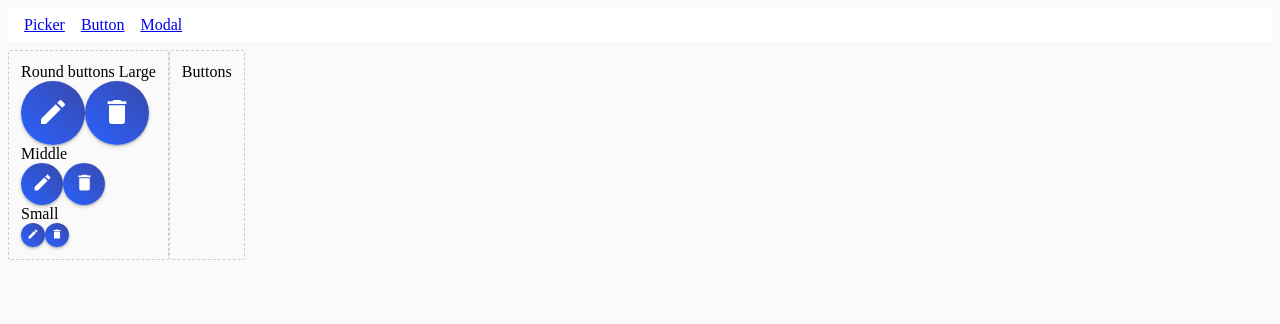
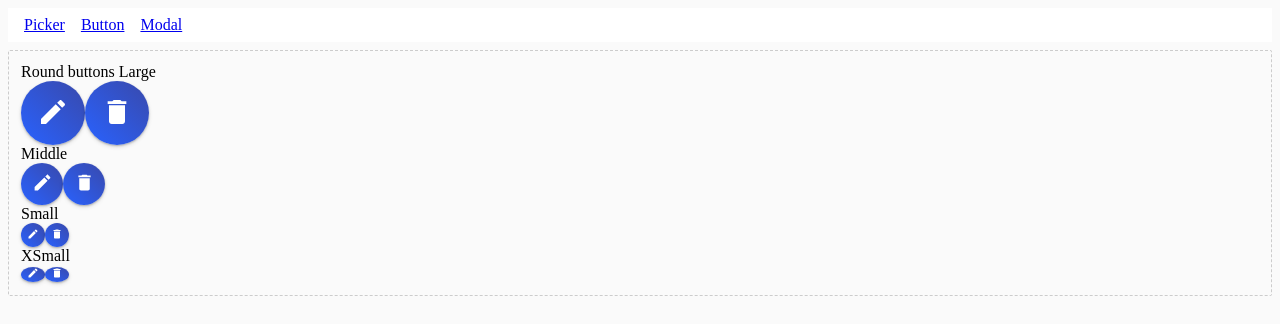
Before and after one commit to lieandie/ngx-img-picker, an Angular app: page /button in a window 1280 px wide. Shown: the top 324 px of the page. Built offline with nearby package versions, Linux system fonts and the light colour scheme.

Commit message:
Revert "button component initial commit"
This reverts commit fafc849

```diff
--- a/src/app/modules/ngx-md-button/ngx-md-button.module.ts
+++ b/src/app/modules/ngx-md-button/ngx-md-button.module.ts
@@ -1,13 +1,12 @@
 import { NgModule } from '@angular/core';
 import { CommonModule } from '@angular/common';
 import { NgxMdRoundButtonComponent } from './ngx-md-round-button/ngx-md-round-button.component';
-import { NgxMdButtonComponent } from './ngx-md-button/ngx-md-button.component';
 
 @NgModule({
   imports: [
     CommonModule
   ],
-  declarations: [NgxMdRoundButtonComponent, NgxMdButtonComponent],
+  declarations: [NgxMdRoundButtonComponent],
   exports: [
     NgxMdRoundButtonComponent
   ]
--- a/src/app/modules/ngx-md-image-picker/img-picker/ngx-image-picker.component.ts
+++ b/src/app/modules/ngx-md-image-picker/img-picker/ngx-image-picker.component.ts
@@ -40,9 +40,6 @@ export class NgxImagePickerComponent implements OnInit {
   }
 
   private upload(files: FileList) {
-    if(!this.multiple) {
-      this.images = [];
-    }
     if (files) {
       for (let i = 0; i < files.length; i++) {
         const reader = new FileReader();
--- a/src/app/stands/button-stand/button-stand.component.html
+++ b/src/app/stands/button-stand/button-stand.component.html
@@ -1,4 +1,3 @@
-<div class="stand-wrapper">
 <section>
   Round buttons
   Large
@@ -16,11 +15,9 @@
     <app-ngx-md-round-button [type]="'edit'" [size]="'sm'"></app-ngx-md-round-button>
     <app-ngx-md-round-button [type]="'delete'" [size]="'sm'"></app-ngx-md-round-button>
   </div>
-  </section>
-  <section>
-    Buttons
+  XSmall
   <div class="row">
-
+    <app-ngx-md-round-button [type]="'edit'" [size]="'xsm'"></app-ngx-md-round-button>
+    <app-ngx-md-round-button [type]="'delete'" [size]="'xsm'"></app-ngx-md-round-button>
   </div>
 </section>
-</div>
--- a/src/app/stands/picker-stand/picker-stand.component.html
+++ b/src/app/stands/picker-stand/picker-stand.component.html
@@ -1,6 +1,3 @@
 <div>
   <app-img-picker [multiple]="true"></app-img-picker>
 </div>
-<div>
-  <app-img-picker [multiple]="false"></app-img-picker>
-</div>
```
Lines whose indentation alone changed are shown as unchanged.
